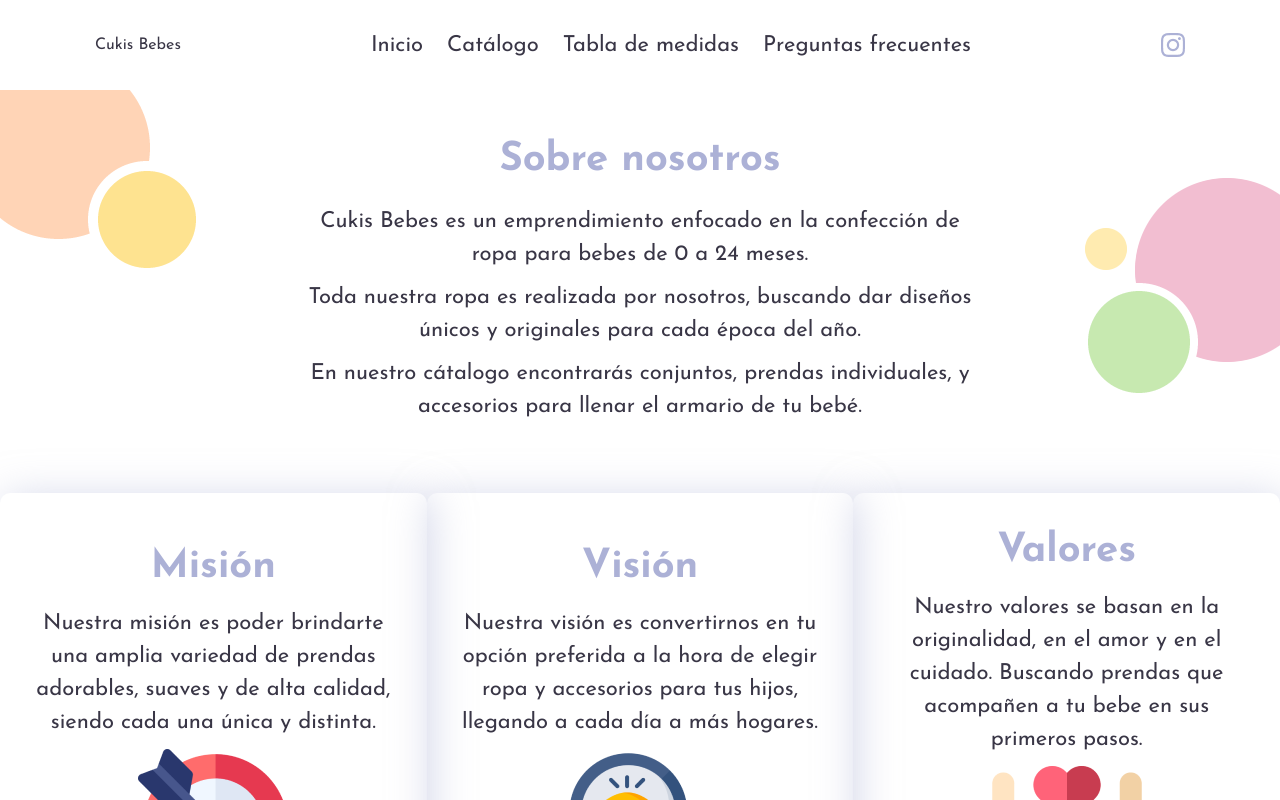
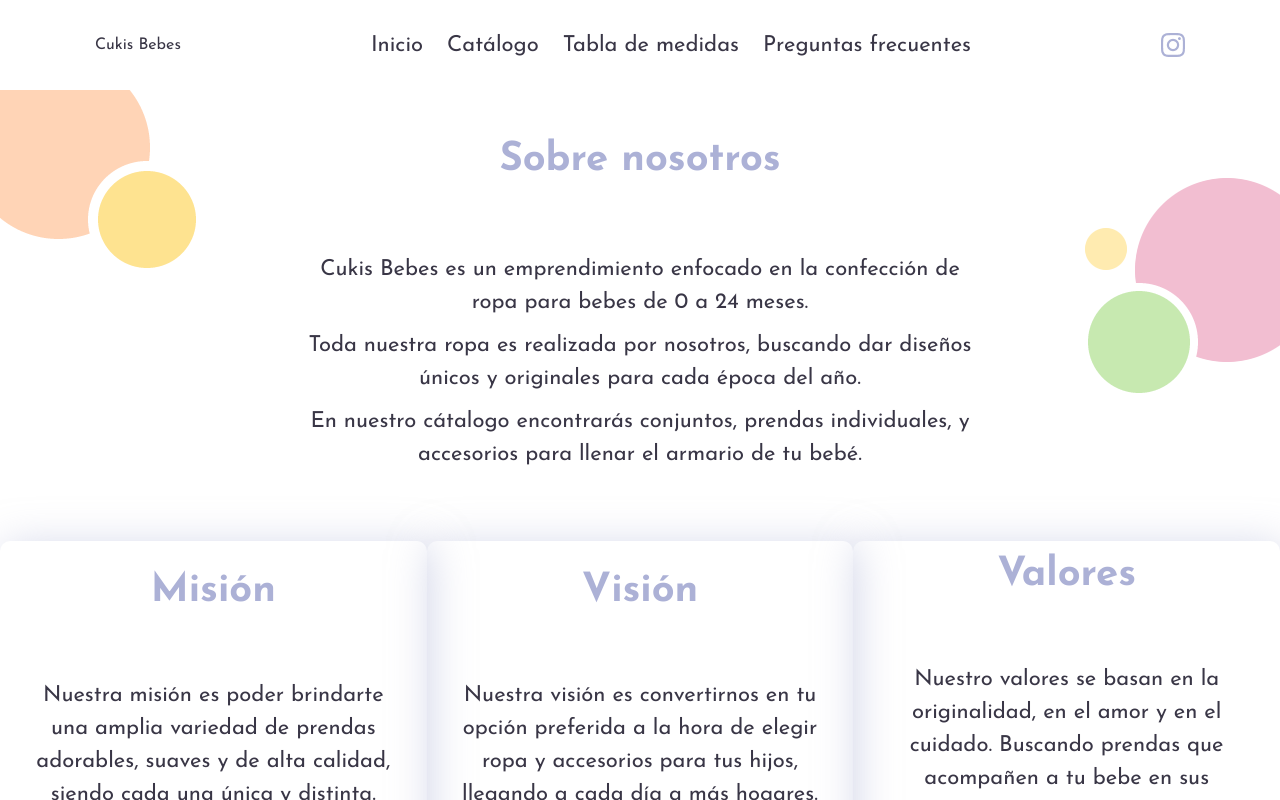
Before and after one commit to JoseEliasMorales/Cukis-Bebes, a React (Vite) app: page / in a window 1280 px wide. Shown: the top 800 px of the page. Built offline with nearby package versions, Linux system fonts and the light colour scheme.

Commit message:
fix: home catalog

```diff
--- a/src/styles/home.css
+++ b/src/styles/home.css
@@ -3,6 +3,7 @@
     font-size: 40px;
     font-weight: 700;
     color: #ACB1D6;
+    margin-bottom: 48px;
 }
 
 .btnHome{
@@ -15,6 +16,7 @@
     font-weight: 500;
     font-size: 28px;
     cursor: pointer;
+    margin-top: 60px;
 }
 .btnHome:hover{
     background: #ACB1D6;
```
